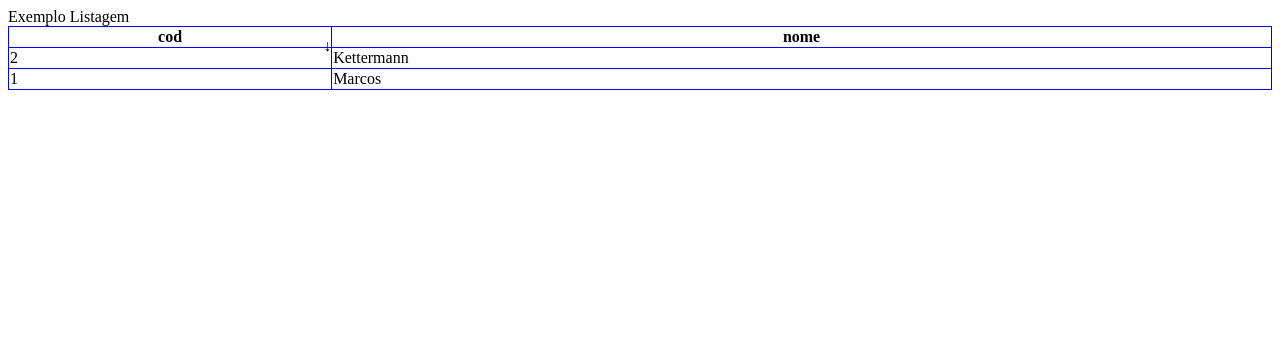
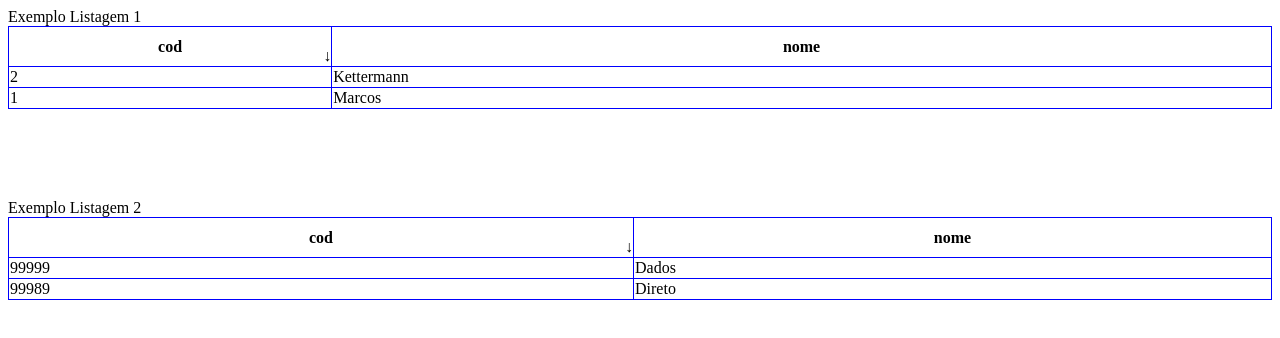
Before and after one commit to mkettermann/exemploListagem, a plain HTML site: page index.html in a window 1280 px wide. Drawn offline with Linux system fonts and the light colour scheme.

Commit message:
exemplo 2 um pouco mais personalizado

```diff
--- a/index.html
+++ b/index.html
@@ -9,10 +9,13 @@
 			.tableListagem * {
 				border: 1px solid blue;
 			}
+			.tableListagem thead {
+				height: 40px;
+			}
 		</style>
 	</head>
 	<body>
-		Exemplo Listagem
+		Exemplo Listagem 1
 
 		<!-- AREA DA TABELA -->
 		<div class="divListagemContainer">
@@ -34,7 +37,33 @@
 		<script type="text/html" id="modelo" pk="cod">
 			<tr id="${cod}">
 				<td class="sort-cod">${cod}</td>
-				<td class="sort-staAtivo">${nome}</td>
+				<td class="sort-nome">${nome}</td>
+			</tr>
+		</script>
+
+		<br /><br /><br /><br /><br />
+		Exemplo Listagem 2
+
+		<!-- AREA DA TABELA -->
+		<div class="divListagemContainer2">
+			<div class="boxTable">
+				<table class="tableListagem">
+					<thead>
+						<tr>
+							<th class="sort-cod">cod</th>
+							<th class="sort-nome">nome</th>
+						</tr>
+					</thead>
+					<tbody></tbody>
+				</table>
+			</div>
+		</div>
+
+		<!-- AREA DO MOLDE -->
+		<script type="text/html" id="modelo2" pk="cod">
+			<tr id="${cod}">
+				<td class="sort-cod">${cod}</td>
+				<td class="sort-nome">${nome}</td>
 			</tr>
 		</script>
 
@@ -42,7 +71,18 @@
 		<script type="text/javascript" src="/lib/mk.js"></script>
 
 		<script type="text/javascript">
+			// Exemplo de iniciar a lista
 			let lista = [new mk("/getList.json")];
+
+			// Exemplo 2
+			let listas2 = [];
+			let dados = [
+				{ cod: 99999, nome: "Dados" },
+				{ cod: 99989, nome: "Direto" },
+			];
+			listas2.push(
+				new mk(dados, ".divListagemContainer2", "#modelo2", ".iConsultas")
+			);
 		</script>
 	</body>
 </html>
```
